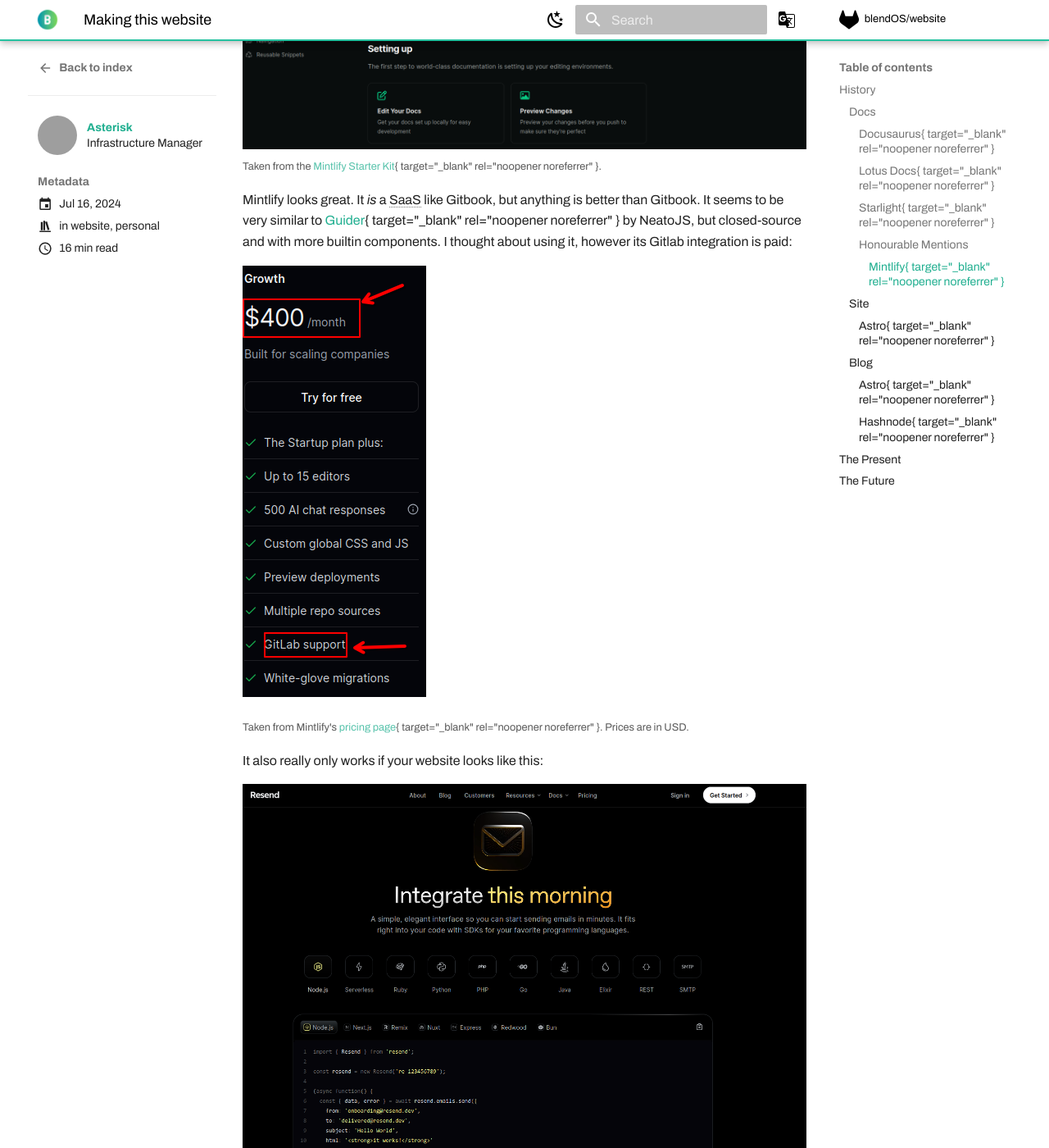
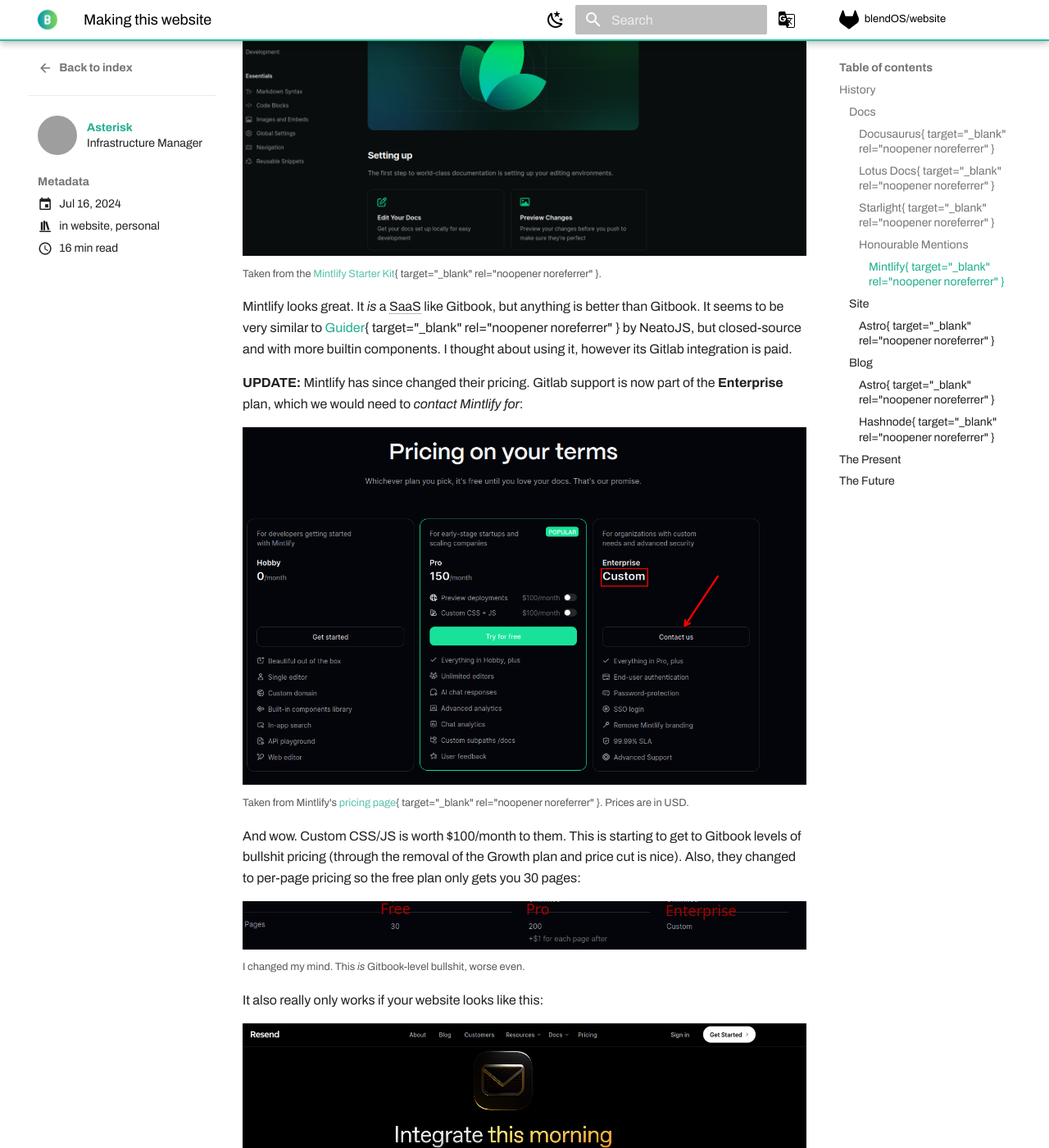
Before and after one commit to blend-os/website, an MkDocs documentation site: the page built from docs/blog/posts/website-creation.md, in a window 1280 px wide and 1400 px high, scrolled down 5736 px. Shown: the whole window at 82% size. Built offline with MkDocs 1.6.1 and Material for MkDocs 9.7.7, drawn with Linux system fonts in a browser that asks for light colours; emoji names are drawn with the system emoji font; some web fonts are replaced; plug-ins that fetch from the network failed and are left out; comment, search, counter and statistics services are not loaded; some of the changed text lies outside the part shown; grey boxes are pictures that could not be loaded.

Commit message:
mintlify post update

```diff
--- a/docs/blog/posts/website-creation.md
+++ b/docs/blog/posts/website-creation.md
@@ -27,6 +27,10 @@
 <!-- more -->
 
 !!! info "Click on images to expand them."
+
+!!! note "Updates"
+    - Added information about updated Mintlify pricing
+    - Fixed caption on new Mintlify pricing image
 
 ## History
 
@@ -116,18 +120,24 @@
 ![Mintlify](../../assets/img/posts/website-creation/mintlify.png)
 <small>Taken from the [Mintlify Starter Kit](https://starter.mintlify.com/introduction){ target="_blank" rel="noopener noreferrer" }.</small>
 
-Mintlify looks great. It *is* a SaaS like Gitbook, but anything is better than Gitbook. It seems to be very similar to [Guider](https://neatojs.com/docs/guider){ target="_blank" rel="noopener noreferrer" } by NeatoJS, but closed-source and with more builtin components. I thought about using it, however its Gitlab integration is paid:
+Mintlify looks great. It *is* a SaaS like Gitbook, but anything is better than Gitbook. It seems to be very similar to [Guider](https://neatojs.com/docs/guider){ target="_blank" rel="noopener noreferrer" } by NeatoJS, but closed-source and with more builtin components. I thought about using it, however its Gitlab integration is paid.
+
+**UPDATE:** Mintlify has since changed their pricing. Gitlab support is now part of the **Enterprise** plan, which we would need to *contact Mintlify for*:
 
 ![Mintlify Pricing](../../assets/img/posts/website-creation/mintlify-pricing.png)
+<small>Taken from Mintlify's [pricing page](https://mintlify.com/pricing){ target="_blank" rel="noopener noreferrer" }. Prices are in USD.</small>
 
-<small>Taken from Mintlify's [pricing page](https://mintlify.com/pricing){ target="_blank" rel="noopener noreferrer" }. Prices are in USD.</small>
+And wow. Custom CSS/JS is worth $100/month to them. This is starting to get to Gitbook levels of bullshit pricing (through the removal of the Growth plan and price cut is nice). Also, they changed to per-page pricing so the free plan only gets you 30 pages:
+
+![Mintlify Pricing 2](../../assets/img/posts/website-creation/mintlify-pricing-2.png)
+<small>I changed my mind. This *is* Gitbook-level bullshit, worse even.</small>
 
 It also really only works if your website looks like this:
 
 ![Resend Website](../../assets/img/posts/website-creation/resend.png)
 <small>Taken from [Resend](https://resend.com){ target="_blank" rel="noopener noreferrer" }.</small>
 
-And its components aren't as flexible (custom CSS/JS is also paid).
+Its components also aren't as flexible.
 
 ### Site
 
```
Also changed, not shown: docs/assets/img/posts/website-creation/mintlify-pricing-2.png (added), docs/assets/img/posts/website-creation/mintlify-pricing.png.
